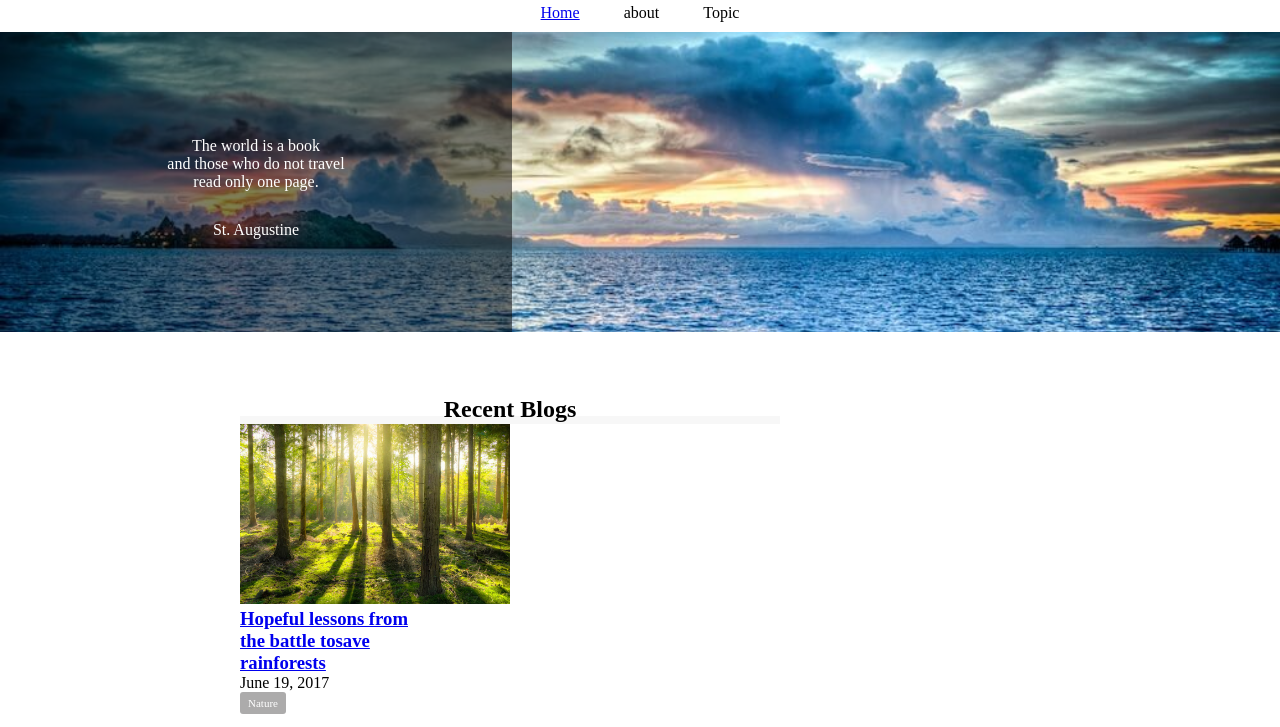
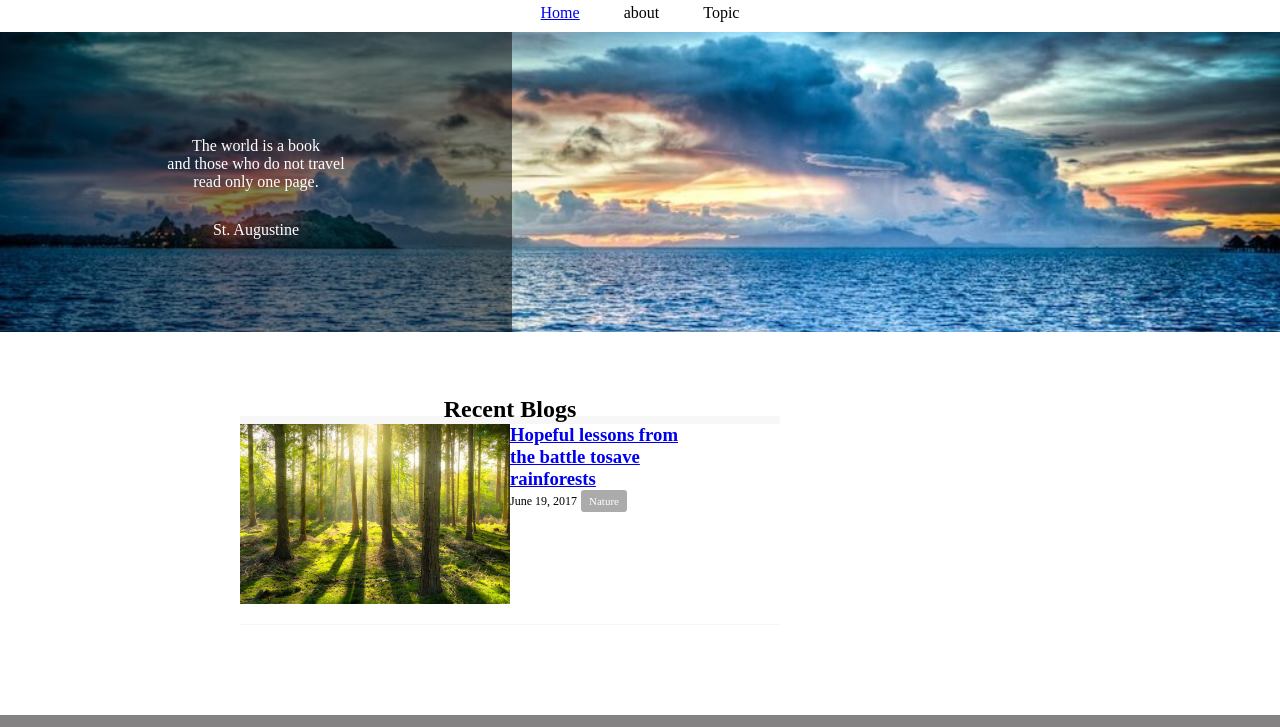
Before and after one commit to Kadaisakusei/caravan, a plain HTML site: page index.html in a window 1280 px wide. Shown: the part 73-800 px from the top of the page. Drawn offline with Linux system fonts and the light colour scheme.

Commit message:
main ブログ部分

```diff
--- a/index.html
+++ b/index.html
@@ -47,7 +47,7 @@
                 rainforests
                 </a>
             </h3>
-            <p>June 19, 2017</p>
+            <p class="blog-date">June 19, 2017</p>
             <span class="category">Nature</span>
 
           </section>
--- a/style.css
+++ b/style.css
@@ -71,10 +71,17 @@ main {
   padding-bottom: 20px;
   margin-bottom: 20px;
   border-bottom: 1px solid #f7f7f7;
+  display: flex;
+  justify-content: flex-start;
 }
 
 .blog-image{
   height: 180px;
+}
+
+.blog-date{
+  font-size: 12px;
+  display: inline-block;
 }
 
 .category {
```
